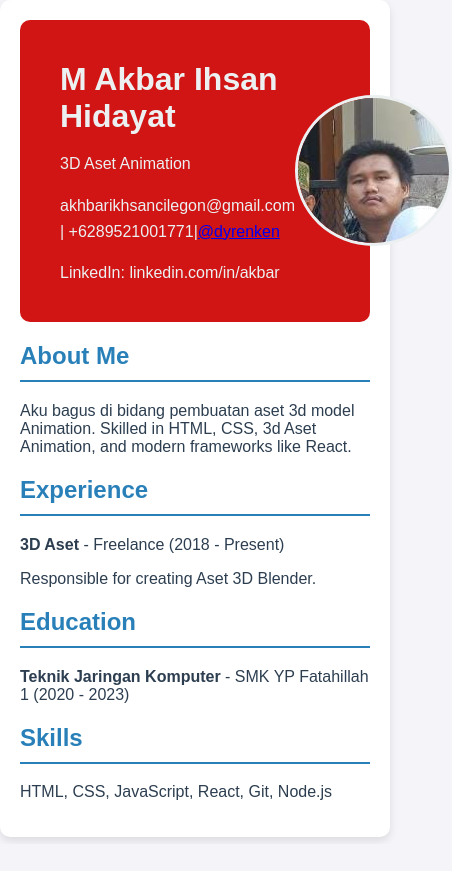
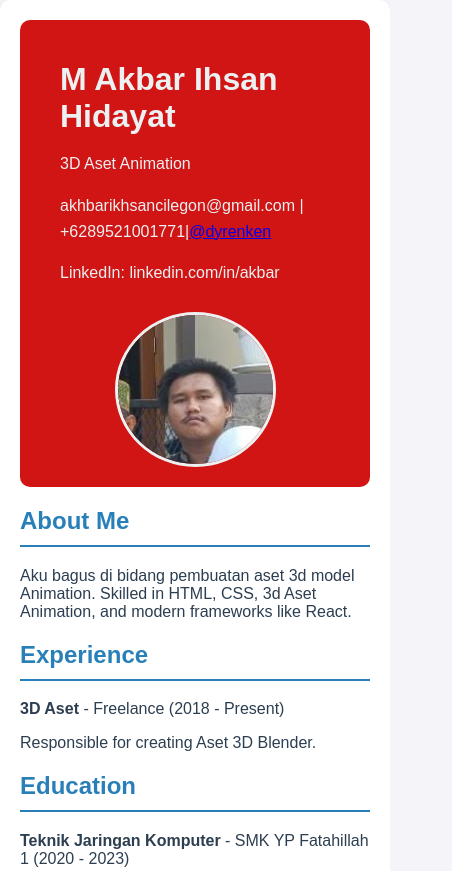
Before and after one commit to Danfahryy/akbarcv, a plain HTML site: page index.html in a window 390 px wide. Shown: the top 871 px of the page, 452 px wide, since content can reach past the window. Before the commit the page ends 844 px from the top, so only its background shows below. Drawn offline with Linux system fonts and the light colour scheme.

Commit message:
Update index.html

```diff
--- a/index.html
+++ b/index.html
@@ -58,8 +58,13 @@
             color: #2c3e50; /* Warna teks di dalam section */
         }
         @media (max-width: 600px) {
+            .header {
+                flex-direction: column; /* Mengatur layout vertikal untuk layar kecil */
+                align-items: center; /* Mengatur gambar dan teks ke tengah */
+            }
             .header img {
                 width: 50%; /* Lebar 50% pada layar yang lebih kecil */
+                margin-top: 10px; /* Menambahkan jarak di atas gambar */
             }
         }
     </style>
```
